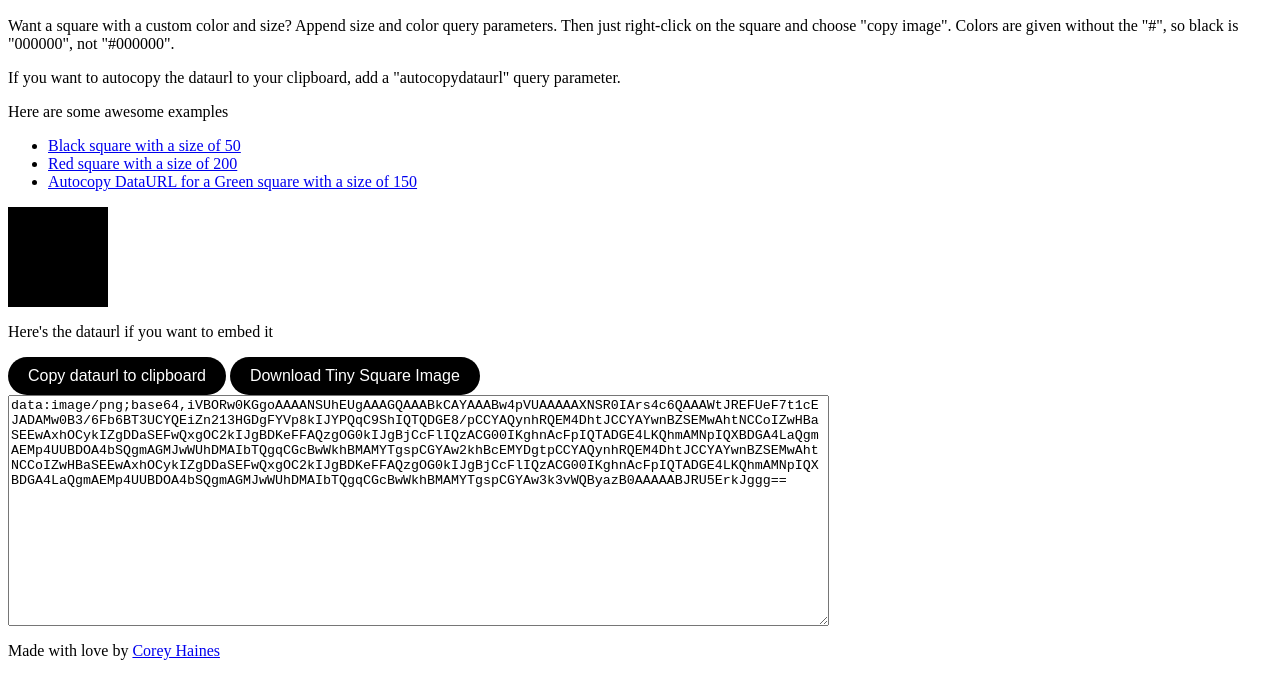
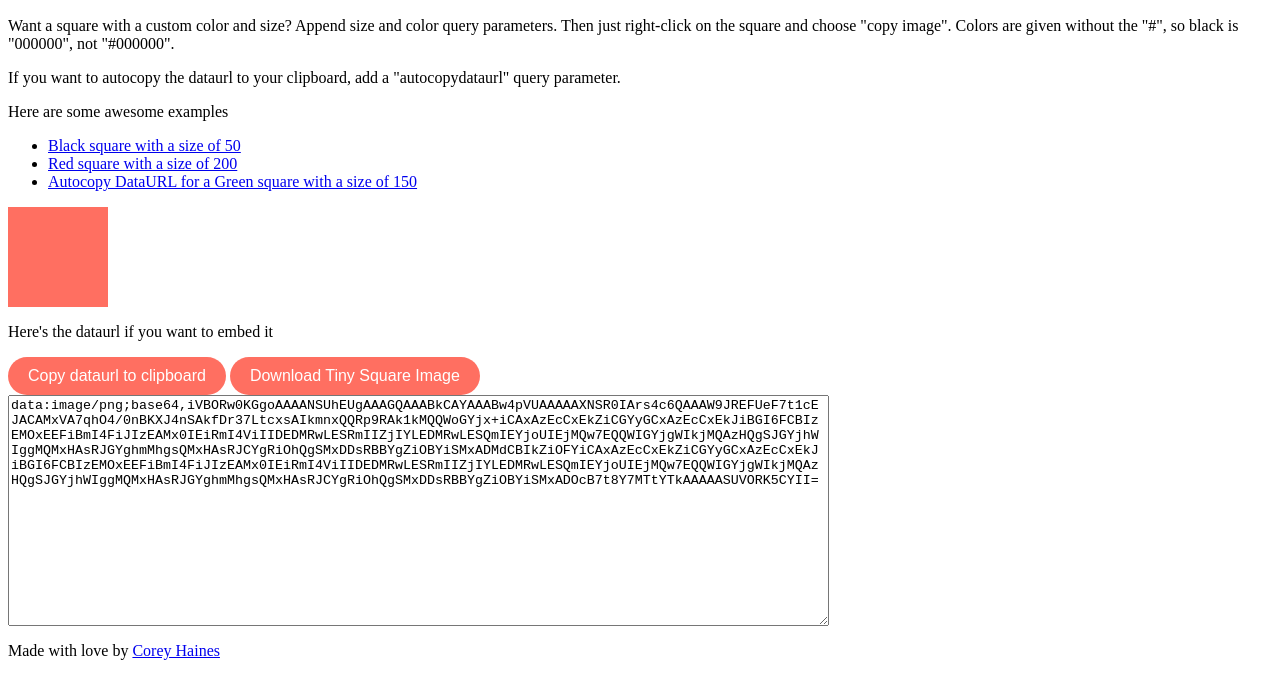
Before and after one commit to coreyhaines/tinysquare, a plain HTML site: page index.html in a window 1280 px wide. Shown: the part 123-796 px from the top of the page. Drawn offline with Linux system fonts and the light colour scheme.

Commit message:
Make default color the 2019 Pantone color of the year, living coral

```diff
--- a/index.html
+++ b/index.html
@@ -44,7 +44,7 @@ function getColorParam() {
 	if(urlParams.has('color')) {
 		return urlParams.get('color');
 	}else{
-		return "000000";
+		return "FF6F61";
 	}
 }
 function getColor() {
```
